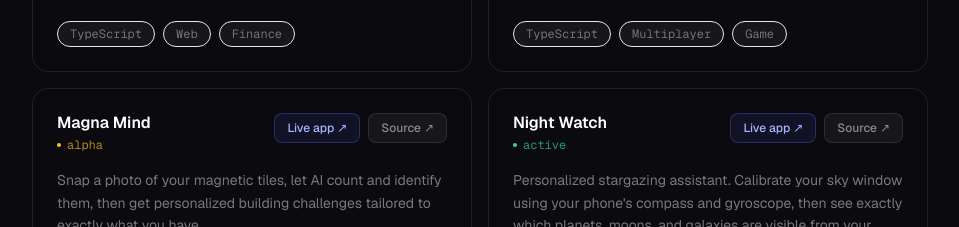
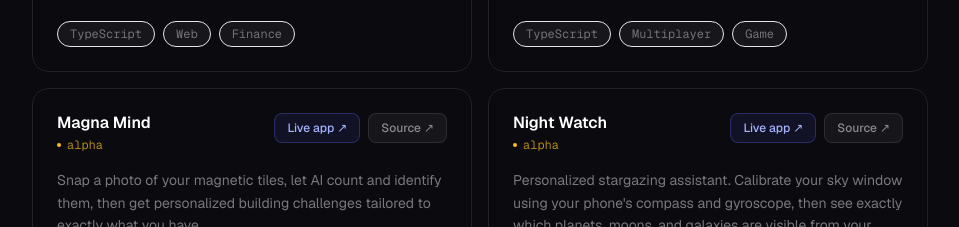
Before and after one commit to AvivOron/avivo.dev, a Next.js app: page / in a window 1280 px wide. Shown: the part 2420-2647 px from the top of the page, without its empty margins (160-1119 px from the left). Built offline with nearby package versions, Linux system fonts and the light colour scheme.

Commit message:
fix rewrite

```diff
--- a/src/components/Projects.tsx
+++ b/src/components/Projects.tsx
@@ -51,7 +51,7 @@ const projects = [
     tags: ["TypeScript", "Mobile", "Astronomy", "AR"],
     appHref: "/night-watch",
     codeHref: "https://github.com/AvivOron/night-watch",
-    status: "active",
+    status: "alpha",
     screenshots: [],
   },
   {
```
Also changed, not shown: vercel.json.
